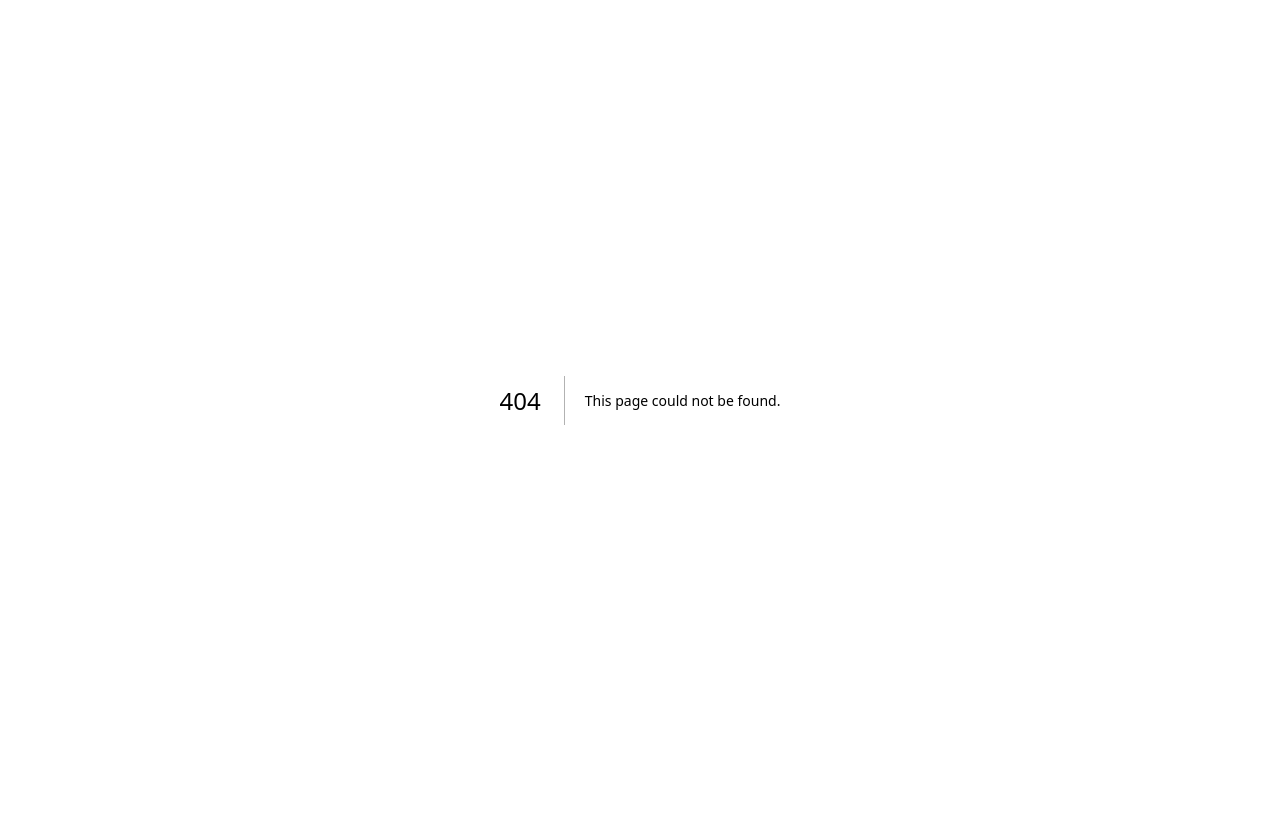
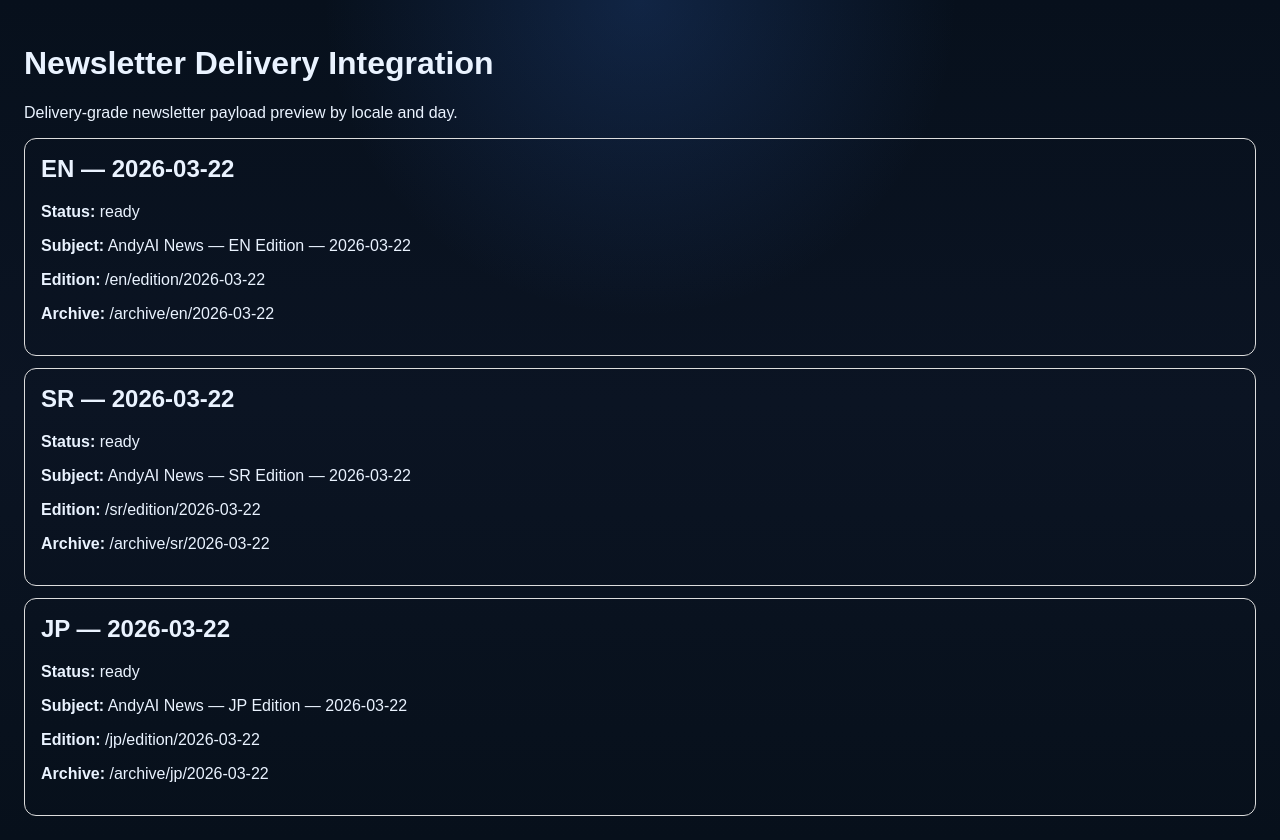
Before and after one commit to kolundzic/andyai-news, a Next.js app: page /admin/newsletter/delivery in a window 1280 px wide. Before the commit this address had no page. Before the commit the page ends 800 px from the top, so only its background shows below. Built offline with nearby package versions, Linux system fonts and the light colour scheme.

Commit message:
feat: v1.3.0-d newsletter delivery integration

```diff
--- /dev/null
+++ b/app/admin/newsletter/delivery/page.tsx
@@ -0,0 +1,32 @@
+import { makeNewsletterDeliverySnapshot } from "@/lib/newsletter-delivery/helpers";
+
+export default function NewsletterDeliveryAdminPage() {
+  const snapshot = makeNewsletterDeliverySnapshot("2026-03-22");
+
+  return (
+    <main style={{ padding: 24 }}>
+      <h1>Newsletter Delivery Integration</h1>
+      <p>Delivery-grade newsletter payload preview by locale and day.</p>
+      <div style={{ display: "grid", gap: 12, marginTop: 16 }}>
+        {snapshot.items.map((item) => (
+          <section
+            key={`${item.locale}-${item.day}`}
+            style={{
+              border: "1px solid #ddd",
+              borderRadius: 12,
+              padding: 16,
+            }}
+          >
+            <h2 style={{ marginTop: 0 }}>
+              {item.locale.toUpperCase()} — {item.day}
+            </h2>
+            <p><strong>Status:</strong> {item.status}</p>
+            <p><strong>Subject:</strong> {item.subject}</p>
+            <p><strong>Edition:</strong> {item.editionUrl}</p>
+            <p><strong>Archive:</strong> {item.archiveUrl}</p>
+          </section>
+        ))}
+      </div>
+    </main>
+  );
+}
--- /dev/null
+++ b/app/api/newsletter/delivery/route.ts
@@ -0,0 +1,6 @@
+import { NextResponse } from "next/server";
+import { makeNewsletterDeliverySnapshot } from "@/lib/newsletter-delivery/helpers";
+
+export async function GET() {
+  return NextResponse.json(makeNewsletterDeliverySnapshot("2026-03-22"));
+}
--- /dev/null
+++ b/lib/newsletter-delivery/config.ts
@@ -0,0 +1,9 @@
+export const NEWSLETTER_DELIVERY_DEFAULT_LOCALES = ["en", "sr", "jp"] as const;
+
+export const NEWSLETTER_DELIVERY_STATUS_LABELS: Record<string, string> = {
+  draft: "Draft",
+  ready: "Ready",
+  queued: "Queued",
+  sent: "Sent",
+  failed: "Failed",
+};
--- /dev/null
+++ b/lib/newsletter-delivery/helpers.ts
@@ -0,0 +1,24 @@
+import type { NewsletterDeliveryPayload, NewsletterDeliverySnapshot } from "./types";
+import { NEWSLETTER_DELIVERY_DEFAULT_LOCALES } from "./config";
+
+export function makeNewsletterDeliveryPayload(day: string, locale: string): NewsletterDeliveryPayload {
+  return {
+    editionId: `${day}-main`,
+    day,
+    locale,
+    subject: `AndyAI News — ${locale.toUpperCase()} Edition — ${day}`,
+    previewText: `Delivery-ready newsletter payload for ${locale.toUpperCase()} / ${day}.`,
+    archiveUrl: `/archive/${locale}/${day}`,
+    editionUrl: `/${locale}/edition/${day}`,
+    status: "ready",
+  };
+}
+
+export function makeNewsletterDeliverySnapshot(day: string): NewsletterDeliverySnapshot {
+  return {
+    generatedAt: new Date().toISOString(),
+    items: NEWSLETTER_DELIVERY_DEFAULT_LOCALES.map((locale) =>
+      makeNewsletterDeliveryPayload(day, locale)
+    ),
+  };
+}
--- /dev/null
+++ b/lib/newsletter-delivery/types.ts
@@ -0,0 +1,22 @@
+export type NewsletterDeliveryStatus =
+  | "draft"
+  | "ready"
+  | "queued"
+  | "sent"
+  | "failed";
+
+export interface NewsletterDeliveryPayload {
+  editionId: string;
+  day: string;
+  locale: string;
+  subject: string;
+  previewText: string;
+  archiveUrl: string;
+  editionUrl: string;
+  status: NewsletterDeliveryStatus;
+}
+
+export interface NewsletterDeliverySnapshot {
+  generatedAt: string;
+  items: NewsletterDeliveryPayload[];
+}
```
Also changed, not shown: data/newsletter-delivery/delivery-snapshot.json (added, +35 -0 lines), 1 other file (tests, documents, lock files or other folders).
